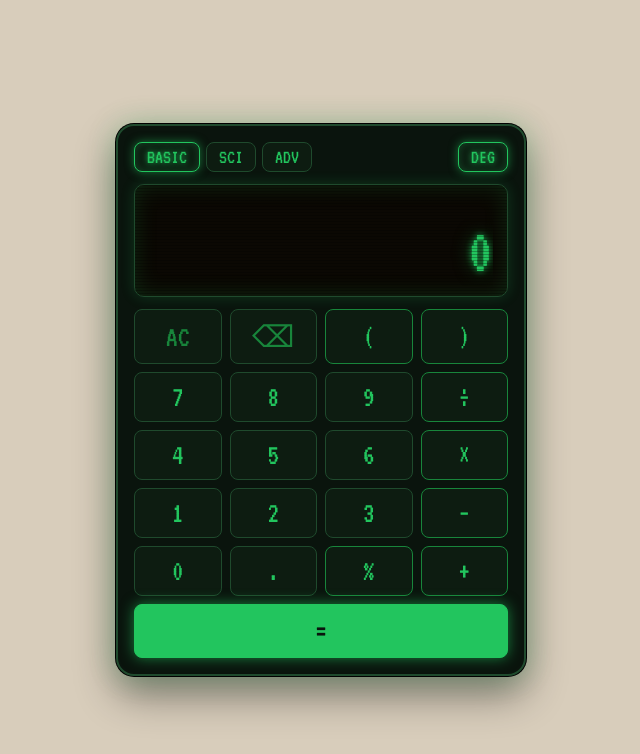
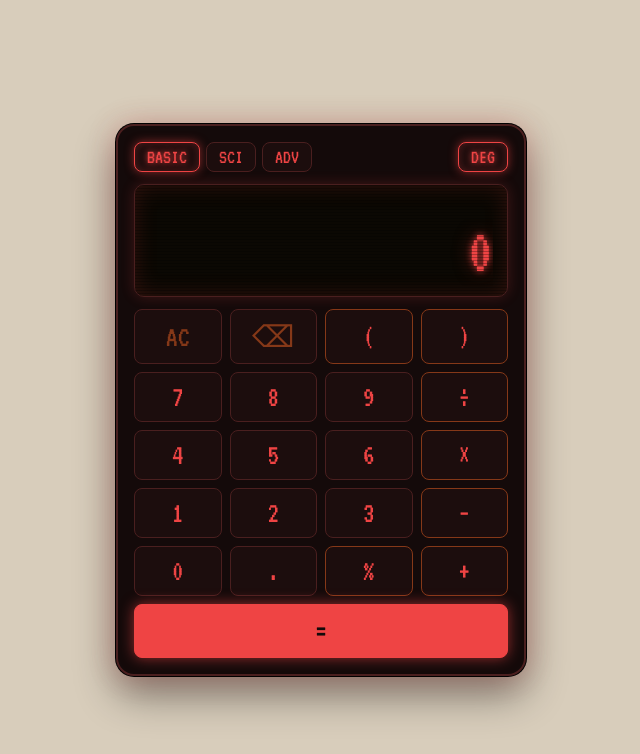
Before and after one commit to vibhavsinha69/my-first-app, a plain HTML site: page index.html in a window 1280 px wide. Shown: the whole page, without its empty margins (319-959 px from the left). Drawn offline with Linux system fonts and the light colour scheme.

Commit message:
Change calculator color to red
Co-authored-by: Copilot <223556219+Copilot@users.noreply.github.com>

```diff
--- a/index.html
+++ b/index.html
@@ -8,7 +8,7 @@
 <link rel="preconnect" href="https://fonts.gstatic.com" crossorigin>
 <link href="https://fonts.googleapis.com/css2?family=VT323&display=swap" rel="stylesheet">
 <style>
-:root{--page:#d8cdbb;--body:#0a140d;--key:#0d1c11;--ink:#22c55e;--dim:#18853b;--line:#1f4a2d;--glow:34,197,94;
+:root{--page:#d8cdbb;--body:#140a0a;--key:#1c0d0d;--ink:#ef4444;--dim:#853818;--line:#4a1f1f;--glow:239,68,68;
 box-sizing:border-box;padding-top:env(safe-area-inset-top,0px);padding-bottom:env(safe-area-inset-bottom,0px)}
 @media (prefers-color-scheme:dark){:root:not([data-theme="light"]){--page:#0a0704}}
 :root[data-theme="dark"]{--page:#0a0704}
@@ -43,7 +43,7 @@ text-shadow:0 0 6px rgba(var(--glow),.9),0 0 18px rgba(var(--glow),.5);animation
 .keys .op{border-color:var(--dim)}
 .keys .ac{color:var(--dim)}
 .keys .eq{grid-column:span 4;background:var(--ink);color:var(--body);font-size:34px;border-color:var(--ink);box-shadow:0 0 14px rgba(var(--glow),.6)}
-.keys .eq:hover,.keys .eq:active,.keys .eq.hit{background:#4ade80;text-shadow:none;box-shadow:0 0 18px rgba(var(--glow),1),0 0 44px rgba(var(--glow),.6)}
+.keys .eq:hover,.keys .eq:active,.keys .eq.hit{background:#f87171;text-shadow:none;box-shadow:0 0 18px rgba(var(--glow),1),0 0 44px rgba(var(--glow),.6)}
 @media (prefers-reduced-motion:reduce){*{animation:none!important;transition:none!important}}
 </style>
 </head>
```
